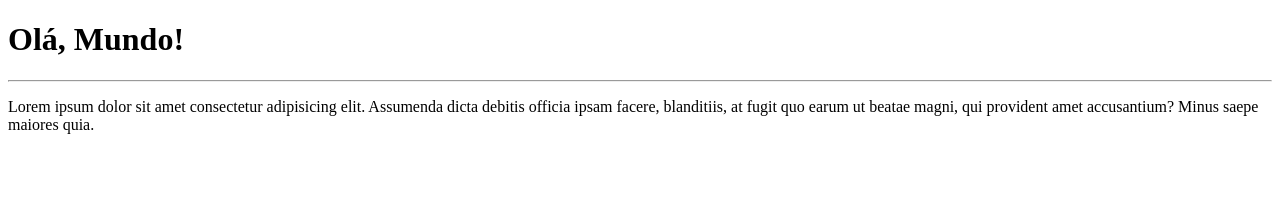
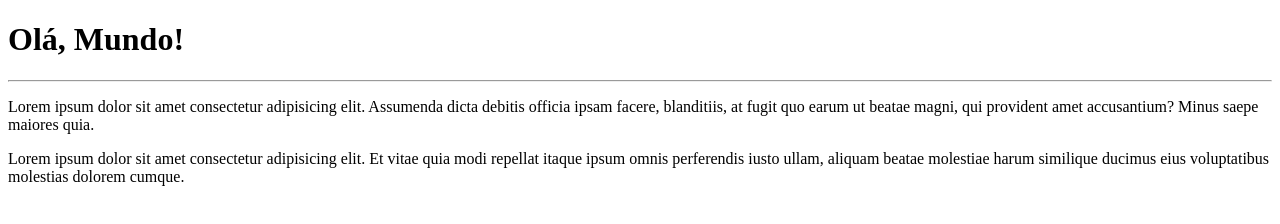
Before and after one commit to mihlanconi/Hello-World, a plain HTML site: page site-exemplo/index.html in a window 1280 px wide. Drawn offline with Linux system fonts and the light colour scheme.

Commit message:
adicionei novo parágrafo

```diff
--- a/site-exemplo/index.html
+++ b/site-exemplo/index.html
@@ -10,5 +10,6 @@
     <h1>Olá, Mundo!</h1>
     <hr>
     <p>Lorem ipsum dolor sit amet consectetur adipisicing elit. Assumenda dicta debitis officia ipsam facere, blanditiis, at fugit quo earum ut beatae magni, qui provident amet accusantium? Minus saepe maiores quia.</p>
+    <p>Lorem ipsum dolor sit amet consectetur adipisicing elit. Et vitae quia modi repellat itaque ipsum omnis perferendis iusto ullam, aliquam beatae molestiae harum similique ducimus eius voluptatibus molestias dolorem cumque.</p>
 </body>
 </html>
```
